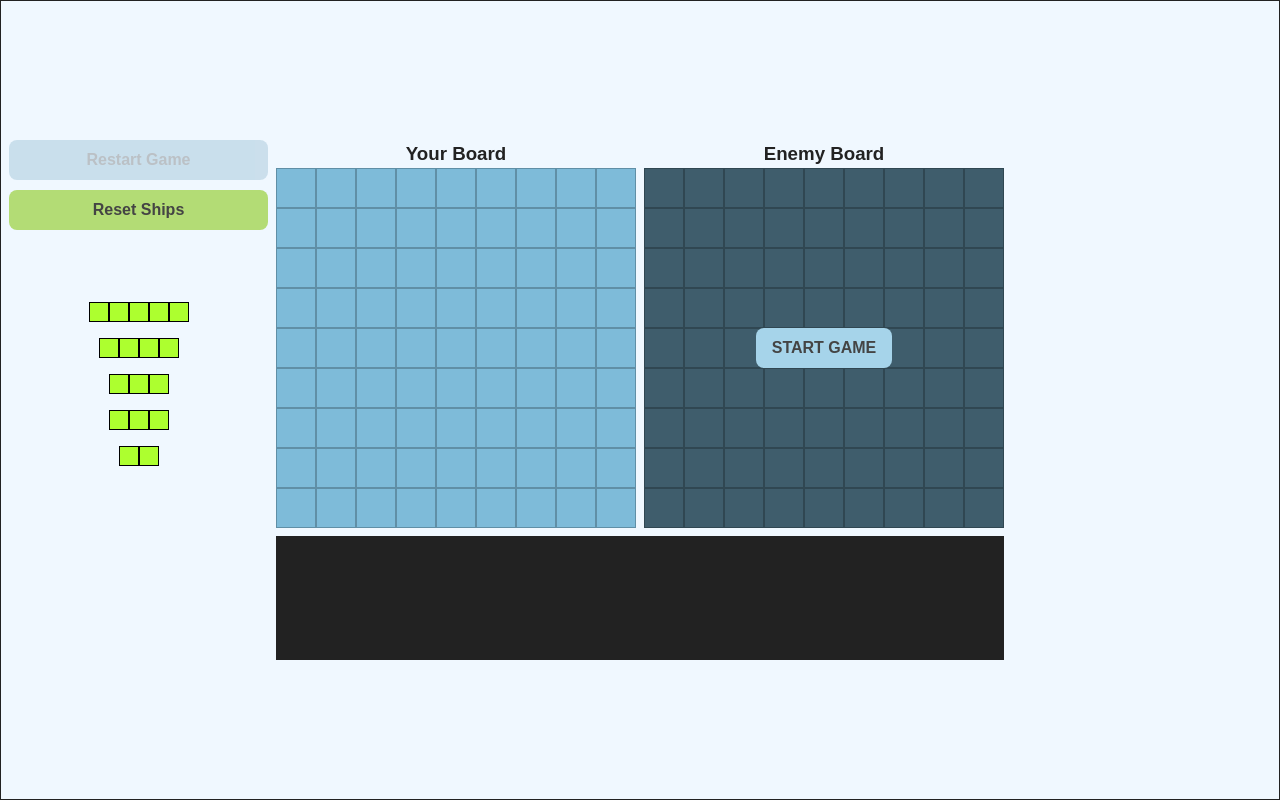
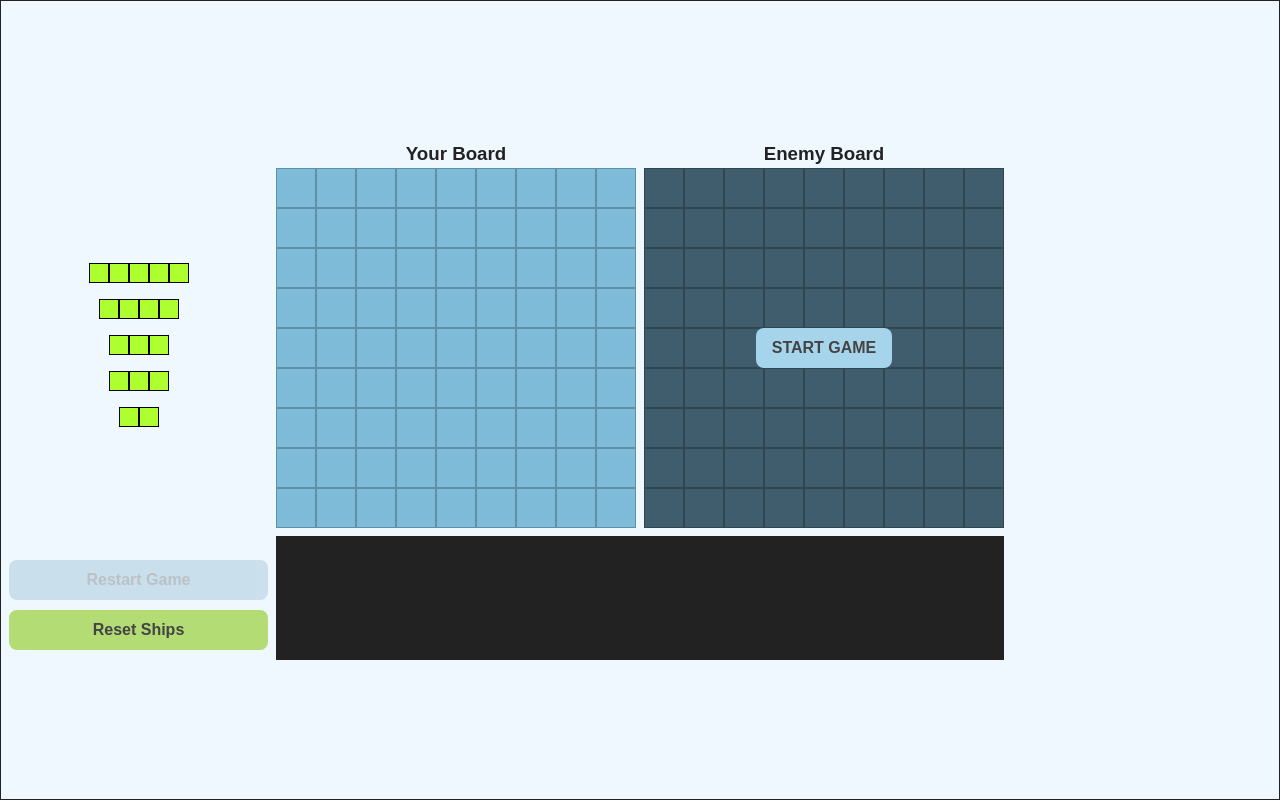
Before and after one commit to NabilHadi/battleship, a website built with webpack: page src/index.html in a window 1280 px wide. Built offline with nearby package versions, Linux system fonts and the light colour scheme.

Commit message:
add button view js file

```diff
--- a/src/dom.js
+++ b/src/dom.js
@@ -1,6 +1,7 @@
 import GameboardView from "./views/gameboard-view";
 import { GameModule, EventAggregator } from "./game";
 import ShipView from "./views/ship-view";
+import ButtonView from "./views/button-view";
 
 const aircraftShip = ShipView(
   "aircraft",
@@ -46,8 +47,6 @@ const DOMController = (function (player1ContainerView, player2ContainerView) {
   ];
 
   const outputDiv = document.querySelector(".output-msg");
-  const resetShipsBtn = document.querySelector("#reset-ships-btn");
-  const restartGameBtn = document.querySelector("#restart-game-btn");
 
   // render boards function
   function renderBoards() {
@@ -68,11 +67,34 @@ const DOMController = (function (player1ContainerView, player2ContainerView) {
     player2ContainerView.append(player2BoardView.getView());
   }
 
-  function resetShipsBtnHandler() {
-    player1BoardView.removeAllShips();
-    GameModule.gameboard1.resetBoard();
-    setupDraggableShips();
-  }
+  const restartGameBtn = ButtonView({
+    id: "restart-game-btn",
+    classes: ["btn"],
+    textContent: "Restart Game",
+    clickHandler: (e) => {
+      EventAggregator.publish(GameModule.RESTART_GAME_EVENT, e);
+    },
+  });
+
+  const resetShipsBtn = ButtonView({
+    id: "reset-ships-btn",
+    classes: ["btn"],
+    textContent: "Reset Ships",
+    clickHandler: () => {
+      player1BoardView.removeAllShips();
+      GameModule.gameboard1.resetBoard();
+      setupDraggableShips();
+    },
+  });
+
+  const firstPlayerShipsContainer = document.querySelector(
+    "#first-player-ships"
+  );
+
+  firstPlayerShipsContainer.append(
+    restartGameBtn.getView(),
+    resetShipsBtn.getView()
+  );
 
   function setupDraggableShips() {
     shipsViews.forEach((shipView) => {
@@ -168,16 +190,6 @@ const DOMController = (function (player1ContainerView, player2ContainerView) {
     });
   }
 
-  function setupResetShipsBtn() {
-    resetShipsBtn.removeAttribute("disabled");
-    resetShipsBtn.addEventListener("click", resetShipsBtnHandler);
-  }
-
-  function disableResetShipBtn() {
-    resetShipsBtn.removeEventListener("click", resetShipsBtnHandler);
-    resetShipsBtn.setAttribute("disabled", "");
-  }
-
   function boardClickHandler(evn) {
     if (!evn.target.dataset.x && !evn.target.dataset.y) return;
     evn.stopPropagation();
@@ -212,27 +224,13 @@ const DOMController = (function (player1ContainerView, player2ContainerView) {
     player2BoardView.getView().removeEventListener("click", boardClickHandler);
   }
 
-  function restartGameHandler(e) {
-    EventAggregator.publish(GameModule.RESTART_GAME_EVENT, e);
-  }
-
-  function setupRestartGameBtn() {
-    restartGameBtn.removeAttribute("disabled");
-    restartGameBtn.addEventListener("click", restartGameHandler);
-  }
-
-  function disableRestartGameBtn() {
-    restartGameBtn.setAttribute("disabled", "");
-    restartGameBtn.removeEventListener("click", restartGameHandler);
-  }
-
   EventAggregator.subscribe(GameModule.PRE_GAME_STAGE_EVENT, () => {
     renderBoards();
   });
 
   EventAggregator.subscribe(GameModule.SHIP_PLACEMENT_STAGE_EVENT, () => {
-    // disable reset game button
-    disableRestartGameBtn();
+    // disable restart game button
+    restartGameBtn.disableBtn();
     const p1ShipsContainer = document.querySelector(
       "#first-player-ships #ships-container"
     );
@@ -241,7 +239,7 @@ const DOMController = (function (player1ContainerView, player2ContainerView) {
       ...shipsViews.map((shipView) => shipView.getView())
     );
     setupDraggableShips();
-    setupResetShipsBtn();
+    resetShipsBtn.enableBtn();
     player2BoardView.showOverLay();
     player2BoardView.getStartGameBtn().addEventListener("click", () => {
       const isAllShipsPlaced = shipsViews.every((shipsView) =>
@@ -257,14 +255,14 @@ const DOMController = (function (player1ContainerView, player2ContainerView) {
 
   EventAggregator.subscribe(GameModule.GAME_START_EVENT, () => {
     // disable resetShips button
-    disableResetShipBtn();
+    resetShipsBtn.disableBtn();
     // hide enemyOverlay
     player2BoardView.hideOverlay();
     // set up click handlers
     setupClickHandlers();
     outputDiv.textContent = "Game started";
-    // enable reset game button
-    setupRestartGameBtn();
+    // enable restart game button
+    restartGameBtn.enableBtn();
     GameModule.isFirstPlayerTurn = true;
   });
 
@@ -300,10 +298,6 @@ const DOMController = (function (player1ContainerView, player2ContainerView) {
     setupClickHandlers,
     removeClickHandlers,
     setupDraggableShips,
-    setupResetShipsBtn,
-    disableResetShipBtn,
-    setupRestartGameBtn,
-    disableRestartGameBtn,
   };
 })(
   document.querySelector("#first-player-container"),
--- a/src/index.html
+++ b/src/index.html
@@ -12,8 +12,6 @@
   <div id="container">
     <div id="game-container">
       <div id="first-player-ships" class="player-ships">
-        <div id="restart-game-btn" class="btn">Restart Game</div>
-        <div id="reset-ships-btn" class="btn">Reset Ships</div>
         <div id="ships-container">
         </div>
       </div>
--- a/src/styles/style.css
+++ b/src/styles/style.css
@@ -53,12 +53,12 @@ body {
 }
 
 #first-player-ships {
-  grid-row: 2/3;
+  grid-row: 2/4;
   grid-column: 1/2;
 }
 
 #second-player-ships {
-  grid-row: 2/3;
+  grid-row: 2/4;
   grid-column: 4/5;
 }
 
@@ -79,7 +79,7 @@ body {
   display: grid;
   gap: 10px;
   text-align: center;
-  grid-template-rows: max-content max-content 1fr;
+  grid-template-rows: 1fr max-content max-content max-content;
 }
 
 .player-ships #reset-ships-btn {
@@ -88,6 +88,10 @@ body {
 
 .player-ships #restart-game-btn {
   background-color: #73a7c1;
+}
+
+.player-ships #random-ships-placement-btn {
+  background-color: rgb(179, 220, 117);
 }
 
 .player-ships .ship {
--- a/src/utils.js
+++ b/src/utils.js
@@ -57,9 +57,11 @@ export const createHTMLElement = ({
   type = "div",
   id = "",
   classes = [],
+  textContent = "",
 } = {}) => {
   const e = document.createElement(type);
   e.id = id;
   e.classList.add(...classes);
+  e.textContent = textContent;
   return e;
 };
--- /dev/null
+++ b/src/views/button-view.js
@@ -0,0 +1,21 @@
+import { createHTMLElement } from "../utils";
+
+const ButtonView = ({ id, classes, textContent, clickHandler }) => {
+  const button = createHTMLElement({ id, classes, textContent });
+
+  return {
+    getView() {
+      return button;
+    },
+    disableBtn() {
+      button.removeEventListener("click", clickHandler);
+      button.setAttribute("disabled", "");
+    },
+    enableBtn() {
+      button.addEventListener("click", clickHandler);
+      button.removeAttribute("disabled");
+    },
+  };
+};
+
+export default ButtonView;
```
